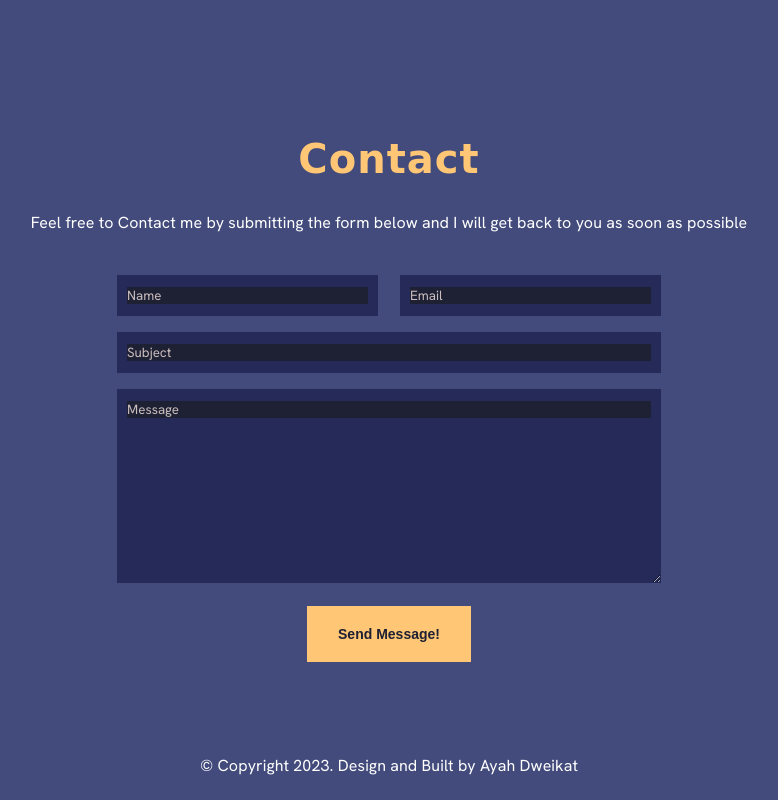
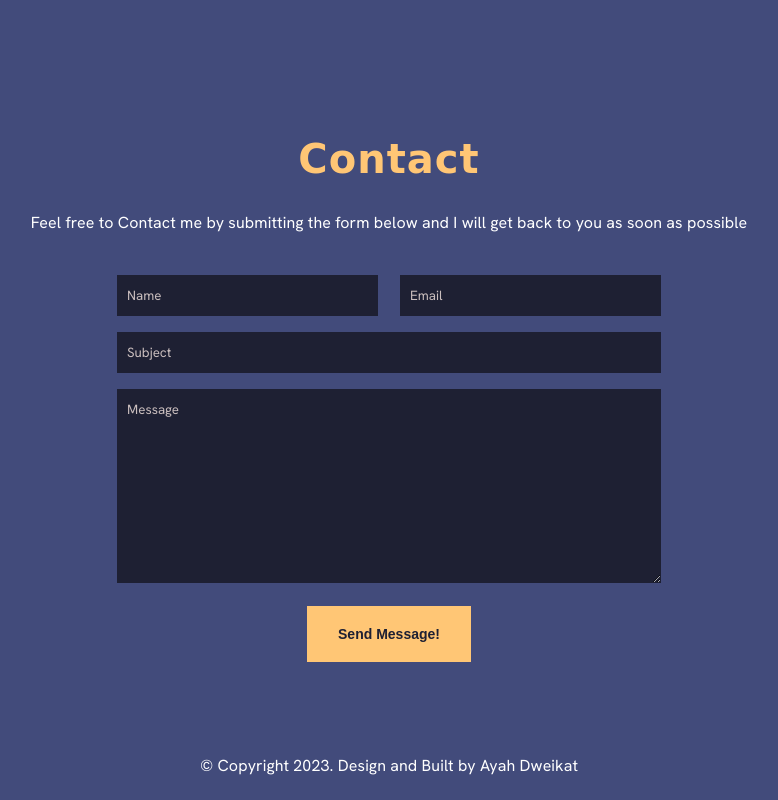
Before and after one commit to AyahDweikat/Ayah-Portfolio, a plain HTML site: page index.html in a window 1280 px wide. Shown: the part 1321-2121 px from the top of the page, without its empty margins (251-1029 px from the left). Drawn offline with Linux system fonts and the light colour scheme.

Commit message:
some edits on new_branch

```diff
--- a/css/style.css
+++ b/css/style.css
@@ -330,7 +330,7 @@ article .container {
   box-sizing: border-box;
   margin: 0px;
   padding-block: 12px;
-  background-color: var(--hover-secondary-bg-color);
+  background-color:var(--secondary-bg-color);
   margin-block: 8px;
 }
 input:focus-visible,
@@ -349,7 +349,6 @@ textarea {
 }
 input::placeholder,
 textarea::placeholder {
-  background-color:var(--secondary-bg-color);
   margin-block: 8px;
 }
 input:focus-visible, textarea:focus-visible {
```
